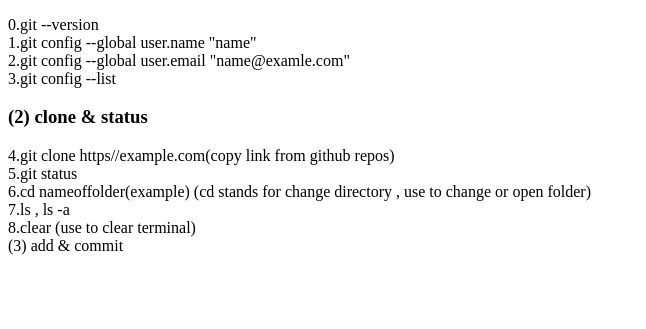
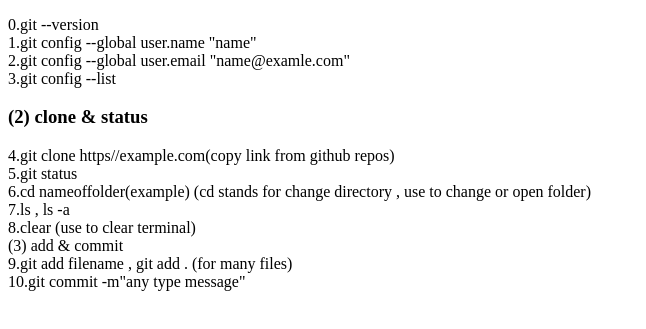
Before and after one commit to MuhammadAbdullah149/E-commerse, a plain HTML site: page index.html in a window 1280 px wide. Shown: the part 105-434 px from the top of the page, without its empty margins (0-646 px from the left). Drawn offline with Linux system fonts and the light colour scheme.

Commit message:
git commands

```diff
--- a/index.html
+++ b/index.html
@@ -21,8 +21,8 @@
         <div>7.ls , ls -a </div>
         <div>8.clear (use to clear terminal)</div>
         <div>(3) add & commit</div>
-        <div></div>
-        <div></div>
+        <div>9.git add filename , git add . (for many files)</div>
+        <div>10.git commit -m"any type message"</div>
         <div></div>
         <div></div>
         <div></div>
```
